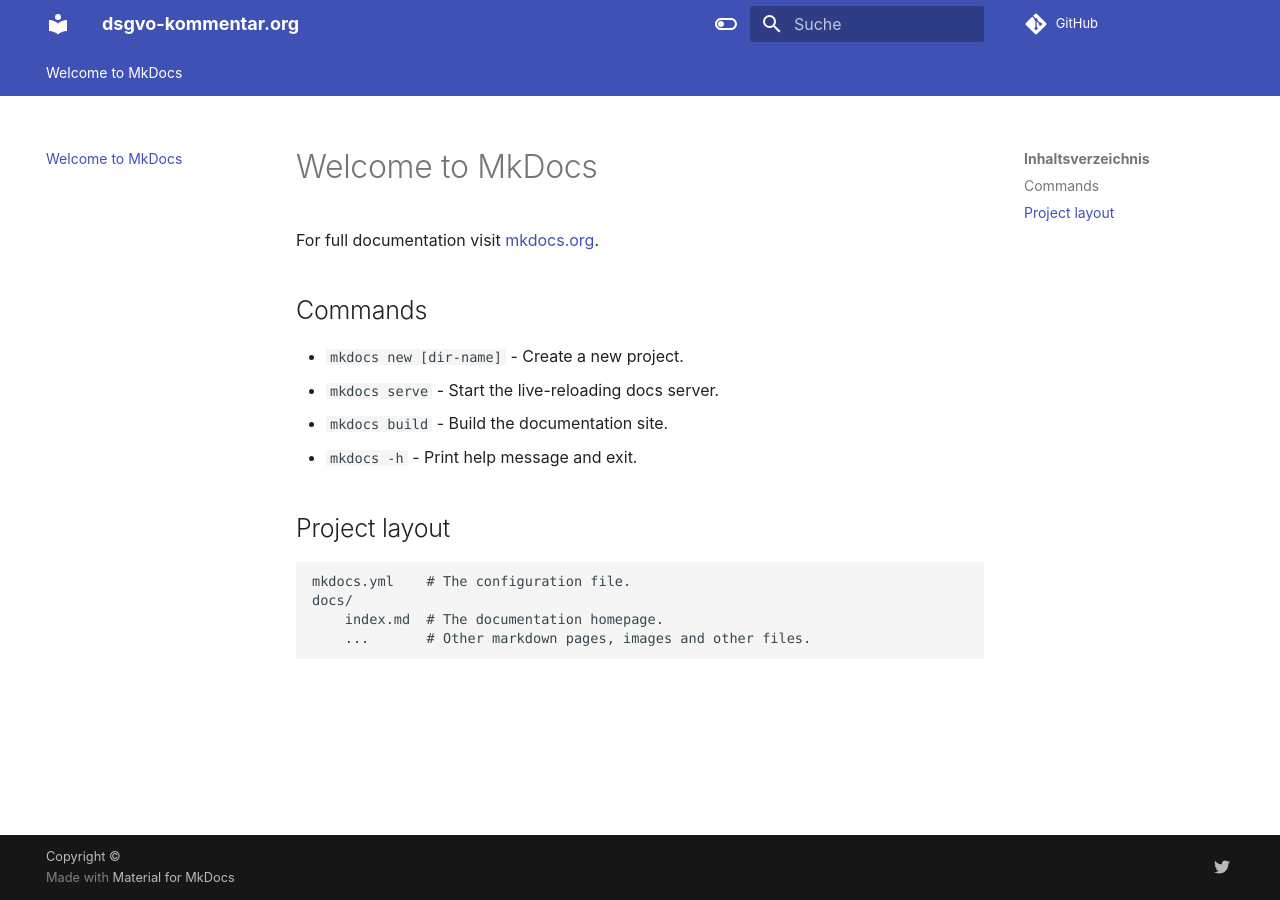
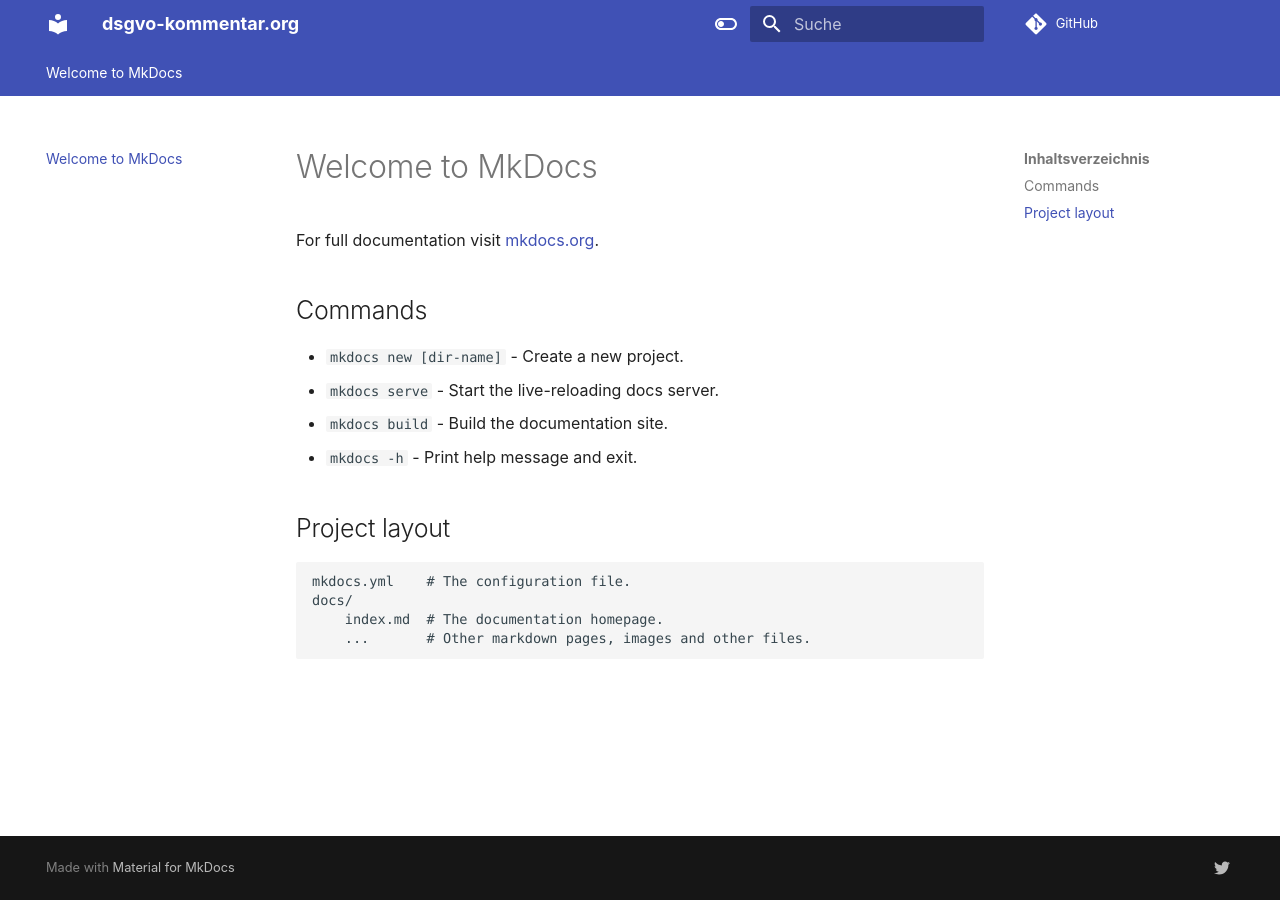
Before and after one commit to dsgvo-kommentar/mkdocs-page, an MkDocs documentation site: the page built from docs/index.md, in a window 1280 px wide. Built offline with MkDocs 1.6.1 and Material for MkDocs 9.7.7, drawn with Linux system fonts in a browser that asks for light colours; comment, search, counter and statistics services are not loaded.

Commit message:
removed copyright

```diff
--- a/mkdocs.yml
+++ b/mkdocs.yml
@@ -56,5 +56,3 @@ extra:
   social:
     - icon: fontawesome/brands/twitter
       link: https://twitter.com/DSGVO_Kommentar
-
-copyright: "Copyright &copy;"
```
